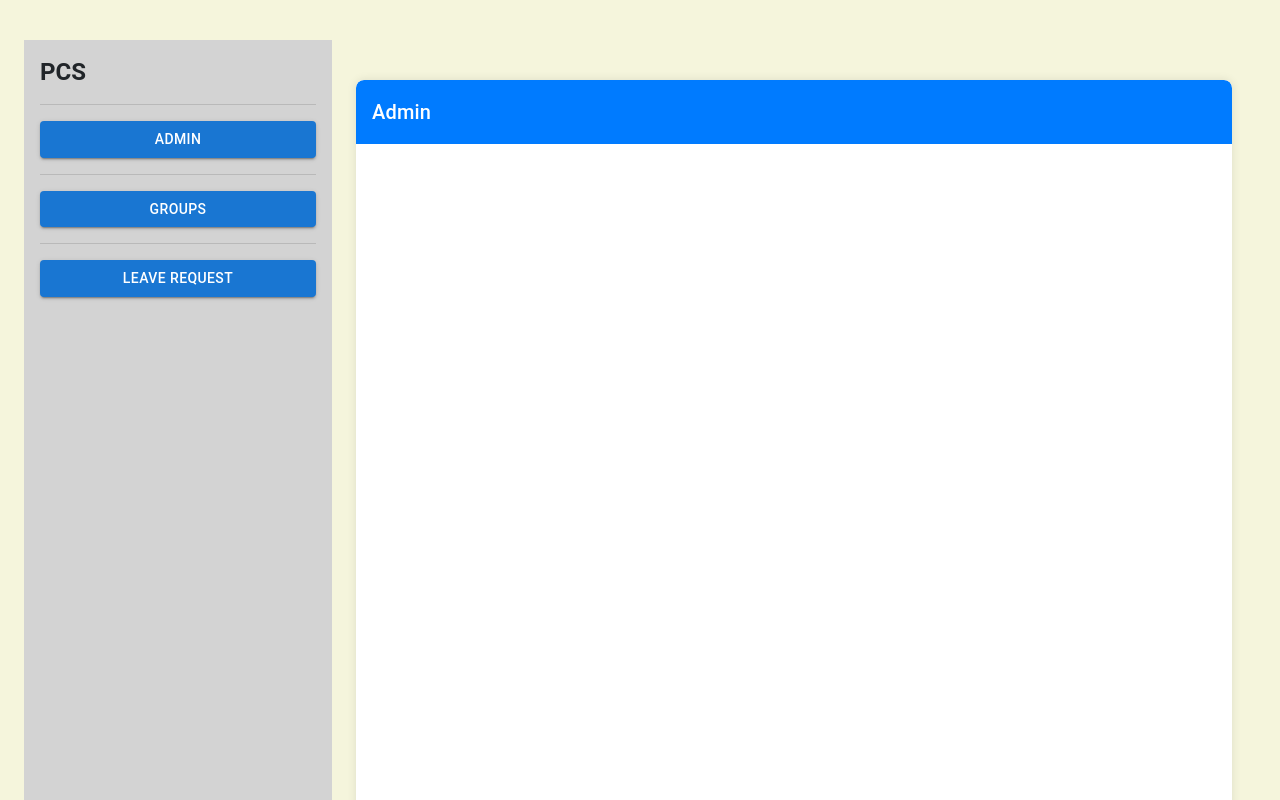
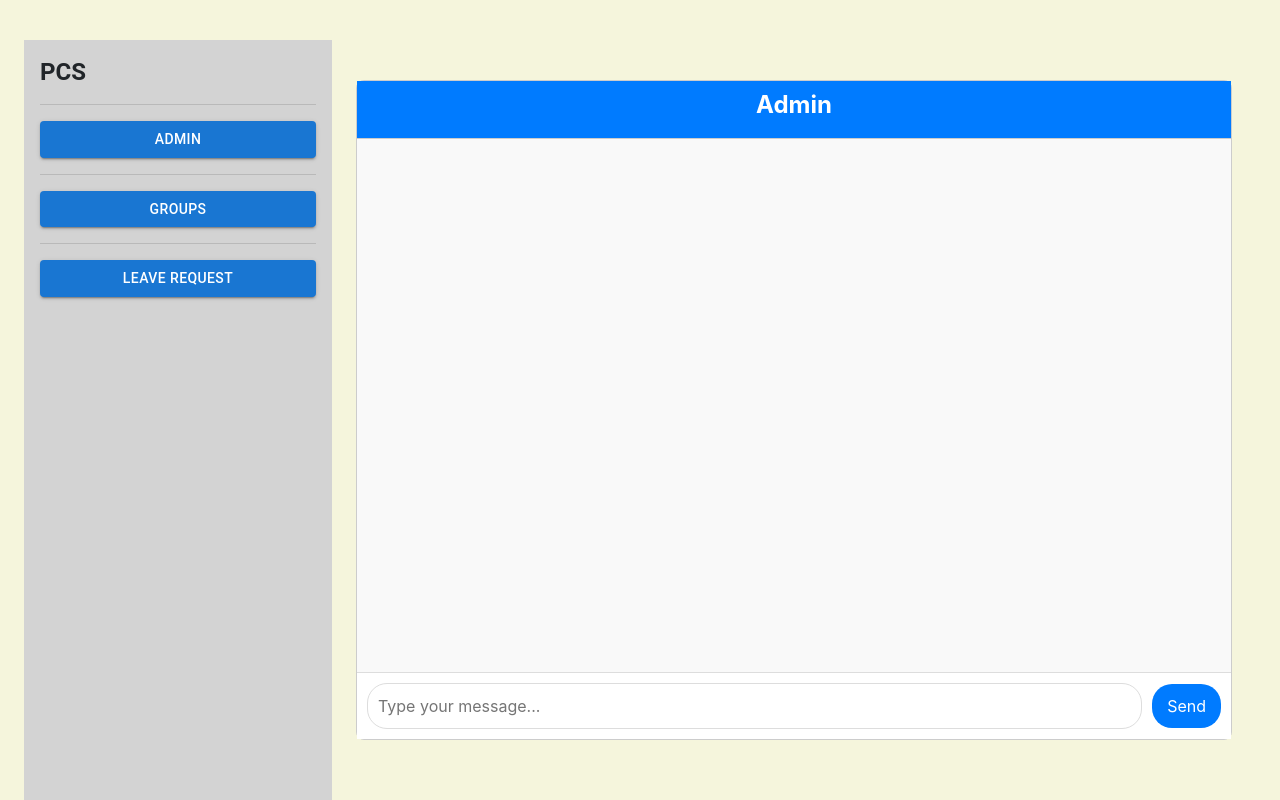
Before and after one commit to Bharathamuthan/office_system, a React (Create React App) app in the folder frontend/: page /dashboard/admin in a window 1280 px wide. Shown: the top 800 px of the page. Built offline with nearby package versions, Linux system fonts and the light colour scheme; a small style sheet from the web is missing.

Commit message:
css issue fixing

```diff
--- a/frontend/src/components/ChatWindow.tsx
+++ b/frontend/src/components/ChatWindow.tsx
@@ -1,13 +1,13 @@
 import React, { useState, KeyboardEvent } from 'react';
-import { Box, Typography, TextField, Button } from '@mui/material';
+import '../styles/ChatWindow.css';
+
+interface Chat {
+  name: string;
+}
 
 interface Message {
   text: string;
   isSent: boolean;
-}
-
-interface Chat {
-  name: string;
 }
 
 interface ChatWindowProps {
@@ -28,92 +28,43 @@ const ChatWindow: React.FC<ChatWindowProps> = ({ chat, messages, onSendMessage }
 
   const handleKeyPress = (event: KeyboardEvent<HTMLInputElement>) => {
     if (event.key === 'Enter') {
+      event.preventDefault();
       handleSendMessage();
     }
   };
 
   return (
-    <Box
-      display="flex"
-      flexDirection="column"
-      height="100%"
-      bgcolor="#f4f4f4"
-      borderRadius="8px"
-      boxShadow="0 0 10px rgba(0, 0, 0, 0.1)"
-      overflow="hidden"
-    >
-      <Box
-        p={2}
-        bgcolor="#007bff"
-        color="#fff"
-        display="flex"
-        justifyContent="space-between"
-        alignItems="center"
-        sx={{
-          borderTopLeftRadius: '8px',
-          borderTopRightRadius: '8px',
-        }}
-      >
-        <Typography variant="h6" component="h4" margin={0}>
-          {chat.name}
-        </Typography>
-      </Box>
-      <Box
-        flex={1}
-        p={2}
-        bgcolor="#fff"
-        display="flex"
-        flexDirection="column"
-        sx={{
-          overflowY: 'auto',  // Use overflowY inside the sx prop
-        }}
-      >
+    <div className="chatWindow">
+      <div className="chatHeader">
+        <h4 className="chatHtag"><b>{chat.name}</b></h4>
+      </div>
+      <div className="chatMessages">
         {messages.map((message, index) => (
-          <Box
+          <div
             key={index}
-            sx={{
-              maxWidth: '70%',
-              p: 2,
-              mb: 1,
-              borderRadius: '20px',
-              wordBreak: 'break-word',
-              alignSelf: message.isSent ? 'flex-end' : 'flex-start',
-              bgcolor: message.isSent ? '#007bff' : '#e9ecef',
-              color: message.isSent ? '#fff' : '#000',
-            }}
+            className={`chatMessage ${message.isSent ? 'sent' : 'received'}`}
           >
             {message.text}
-          </Box>
+          </div>
         ))}
-      </Box>
-      <Box
-        p={1}
-        borderTop="1px solid #ccc"
-        display="flex"
-        alignItems="center"
-        bgcolor="#fff"
-      >
-        <TextField
-          variant="outlined"
-          multiline
-          rows={1}
-          fullWidth
+      </div>
+      <div className="chatInputContainer">
+        <input
+          type="text"
           value={newMessage}
           onChange={(e) => setNewMessage(e.target.value)}
           onKeyPress={handleKeyPress}
           placeholder="Type your message..."
-          sx={{ mr: 1, borderRadius: '20px' }}
+          className="chatInput"
         />
-        <Button
-          variant="contained"
-          color="primary"
+        <button
           onClick={handleSendMessage}
-          sx={{ borderRadius: '20px' }}
+          className="sendButton"
         >
           Send
-        </Button>
-      </Box>
-    </Box>
+        </button>
+      </div>
+    </div>
   );
 };
 
--- a/frontend/src/components/GroupList.tsx
+++ b/frontend/src/components/GroupList.tsx
@@ -11,19 +11,20 @@ interface Group {
 
 interface GroupListProps {
   groups: Group[];
+  selectedGroupId: number | null;
   onSelectGroup: (id: number) => void;
 }
 
 // GroupList component
-const GroupList: React.FC<GroupListProps> = ({ groups, onSelectGroup }) => {
+const GroupList: React.FC<GroupListProps> = ({ groups, selectedGroupId, onSelectGroup }) => {
   return (
     <List sx={{ width: '100%', maxWidth: 360, bgcolor: 'background.paper' }}>
       {groups.map((group) => (
         <React.Fragment key={group.id}>
           <ListItem
             onClick={() => onSelectGroup(group.id)}
-            sx={{ cursor: 'pointer' }}
-            component="div" // Render as a div to maintain button-like behavior
+            sx={{ cursor: 'pointer', bgcolor: selectedGroupId === group.id ? 'lightgray' : 'inherit' }}
+            component="div"
           >
             <ListItemText primary={group.name} />
           </ListItem>
--- a/frontend/src/components/LeaveRequest.tsx
+++ b/frontend/src/components/LeaveRequest.tsx
@@ -1,7 +1,6 @@
 import React, { useState, ChangeEvent, FormEvent } from 'react';
-import '../styles/Dashboard.css';
+import '../styles/LeaveRequest.css';
 
-// Define the types for form data
 interface FormData {
   Date: string;
   Hourpermission: string;
@@ -77,7 +76,7 @@ const LeaveRequest: React.FC = () => {
         </div>
         <div>
           <label>Reason:</label>
-          <textarea
+          <input
             name="reason"
             value={formData.reason}
             onChange={handleChange}
--- a/frontend/src/pages/ChatPage.tsx
+++ b/frontend/src/pages/ChatPage.tsx
@@ -4,7 +4,7 @@ import Grid from '@mui/material/Grid';
 import Box from '@mui/material/Box';
 import Typography from '@mui/material/Typography';
 import ChatWindow from '../components/ChatWindow';
-import MessageInput from '../components/MessageInput';
+// Import MessageInput if needed but you won't use it in this case
 
 interface Chat {
   id: number;
@@ -48,7 +48,8 @@ const ChatPage: React.FC = () => {
                   messages={messages}
                   onSendMessage={handleSendMessage} // Pass the prop here
                 />
-                <MessageInput onSendMessage={handleSendMessage} />
+                {/* MessageInput is commented out */}
+                {/* <MessageInput onSendMessage={handleSendMessage} /> */}
               </>
             ) : (
               <Box
--- a/frontend/src/pages/Dashboard.tsx
+++ b/frontend/src/pages/Dashboard.tsx
@@ -18,11 +18,11 @@ const Dashboard: React.FC = () => {
   };
 
   return (
-    <Container maxWidth={false} sx={{ mt: 5, height: '100vh' }}>
+    <Container maxWidth={false} sx={{ mt: 5, height: '50vh' }}>
       <Grid container>
         {/* Sidebar */}
-        <Grid item md={3} sx={{ backgroundColor: 'lightgray', height: '100vh', overflowY: 'auto' }}>
-          <Box className='sidebar' p={2}>
+        <Grid item md={3} sx={{ backgroundColor: 'lightgray', minHeight: '100vh', display: 'flex', flexDirection: 'column' }}>
+          <Box className='sidebar' p={2} sx={{ flex: 1 }}>
             <Typography variant="h5" fontWeight="bold">PCS</Typography>
             <Divider sx={{ my: 2 }} />
             <Button variant='contained' color='primary' fullWidth onClick={handleAdminClick}>
--- /dev/null
+++ b/frontend/src/styles/ChatWindow.css
@@ -0,0 +1,67 @@
+.chatWindow {
+  display: flex;
+  flex-direction: column;
+  height: 75%;
+  border: 1px solid #ccc;
+  border-radius: 8px;
+  background-color: #f9f9f9;
+}
+
+.chatHeader {
+  padding: 10px;
+  background-color: #007bff;
+  color: white;
+  border-bottom: 1px solid #ccc;
+  text-align: center;
+}
+
+.chatMessages {
+  flex-grow: 1;
+  padding: 10px;
+  overflow-y: auto;
+}
+
+.chatMessage {
+  margin-bottom: 10px;
+  padding: 8px 12px;
+  border-radius: 8px;
+  max-width: 60%;
+  word-wrap: break-word;
+}
+
+.sent {
+  background-color: #007bff;
+  color: white;
+  align-self: flex-end;
+}
+
+.received {
+  background-color: #eee;
+  color: black;
+  align-self: flex-start;
+}
+
+.chatInputContainer {
+  padding: 10px;
+  border-top: 1px solid #ddd;
+  display: flex;
+  align-items: center;
+  background-color: #fff;
+}
+
+.chatInput {
+    flex: 1;
+    padding: 10px;
+    border-radius: 20px;
+    border: 1px solid #ddd;
+    margin-right: 10px;
+}
+
+.sendButton {
+    padding: 10px 15px;
+    border-radius: 20px;
+    border: none;
+    background-color: #007bff;
+    color: #fff;
+    cursor: pointer;
+}
--- a/frontend/src/styles/Group.css
+++ b/frontend/src/styles/Group.css
@@ -1,7 +1,7 @@
 .group-window {
     display: flex;
     flex-direction: column;
-    height: 100%;
+    height: 88%;
     border-radius: 10px;
     box-shadow: 0 4px 12px rgba(0, 0, 0, 0.1);
     overflow: hidden;
@@ -26,7 +26,7 @@
     overflow-y: auto;
     display: flex;
     flex-direction: column;
-    gap: 10px; /* Add some space between messages */
+    gap: 10px;
   }
 
   .message {
@@ -34,7 +34,7 @@
     padding: 10px 15px;
     border-radius: 20px;
     word-break: break-word;
-    align-self: flex-start; /* Default alignment */
+    align-self: flex-start;
   }
 
   .sent-message {
@@ -73,3 +73,11 @@
     color: #fff;
     cursor: pointer;
   }
+
+  .messageContainer {
+    height: 80%;
+    display: flex;
+    justify-content: center;
+    align-items: center;
+    margin-bottom: 300px;
+  }
--- /dev/null
+++ b/frontend/src/styles/LeaveRequest.css
@@ -0,0 +1,61 @@
+.container {
+    max-width: 600px;
+    margin: auto;
+    padding: 20px;
+    border: 1px solid #ccc;
+    border-radius: 8px;
+    background-color: #f9f9f9;
+    height: 70%;
+    width: 100%;
+}
+
+.container form {
+    display: flex;
+    flex-direction: column;
+}
+
+.container form h2 {
+    margin-bottom: 20px;
+    text-align: center;
+}
+
+.container form div {
+    margin-bottom: 15px;
+}
+
+.container form label {
+    margin-bottom: 5px;
+    font-weight: bold;
+}
+
+.container form input {
+    padding: 10px;
+    border: 1px solid #ddd;
+    border-radius: 4px;
+    width: 100%;
+    box-sizing: border-box;
+}
+
+/* Specific styles for the reason input */
+.container form input[name="reason"] {
+    height: 70px;
+    width: 600px;
+    padding: 10px;
+    border: 1px solid #ddd;
+    border-radius: 4px;
+    box-sizing: border-box;
+}
+
+.container form button {
+    padding: 10px 15px;
+    background-color: #007bff;
+    color: white;
+    border: none;
+    border-radius: 4px;
+    cursor: pointer;
+    transition: background-color 0.3s ease;
+}
+
+.container form button:hover {
+    background-color: #0056b3;
+}
```
Also changed, not shown: frontend/src/pages/GroupPage.tsx (+13 -15 lines), frontend/src/styles/style.css (deleted, +0 -36 lines), 2 other files (tests, documents, lock files or other folders).
